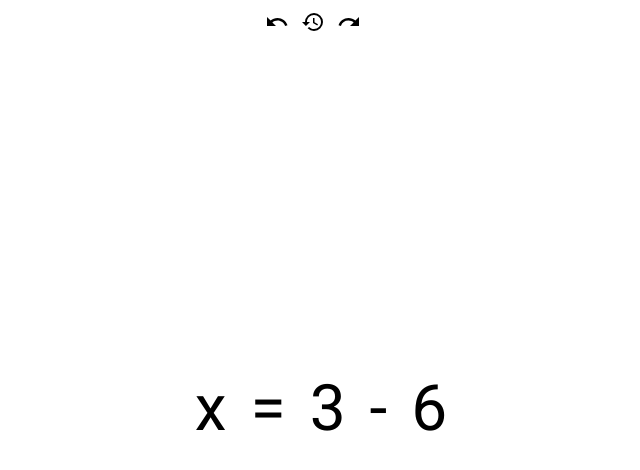
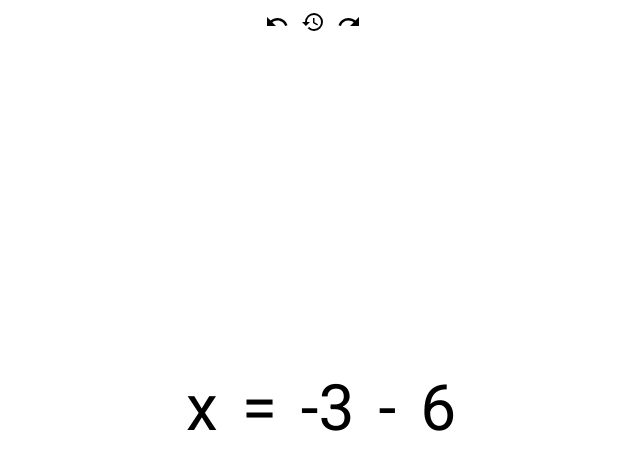
Before and after one commit to DevanTurtle7/brickhack9, a React (Create React App) app: page / in a window 1280 px wide. Shown: the top 470 px of the page, without its empty margins (327-967 px from the left). Built offline with nearby package versions, Linux system fonts and the light colour scheme.

Commit message:
Fix negative edge case

```diff
--- a/src/App.tsx
+++ b/src/App.tsx
@@ -9,7 +9,7 @@ import './styles/index.css';
 function App() {
   const x = new Variable('x', true);
   const six = new Variable('number', true, 6);
-  const three = new Variable('number', true, 3);
+  const three = new Variable('number', false, 3);
 
   const left = [x, six];
   const right = [three];
--- a/src/components/VariableContainer.tsx
+++ b/src/components/VariableContainer.tsx
@@ -8,12 +8,13 @@ interface Props {
 }
 
 const VariableContainer = ({variable, first = false}: Props) => {
+  const symbol = first && !variable.positive ? '-' : '';
+  const value = variable.type === 'number' ? variable.value : variable.type;
+
   return (
     <>
       {!first && <Operator symbol={variable.positive ? 'plus' : 'minus'} />}
-      <VariableComponent
-        value={variable.type === 'number' ? variable.value : variable.type}
-      />
+      <VariableComponent value={symbol + value} />
     </>
   );
 };
```
